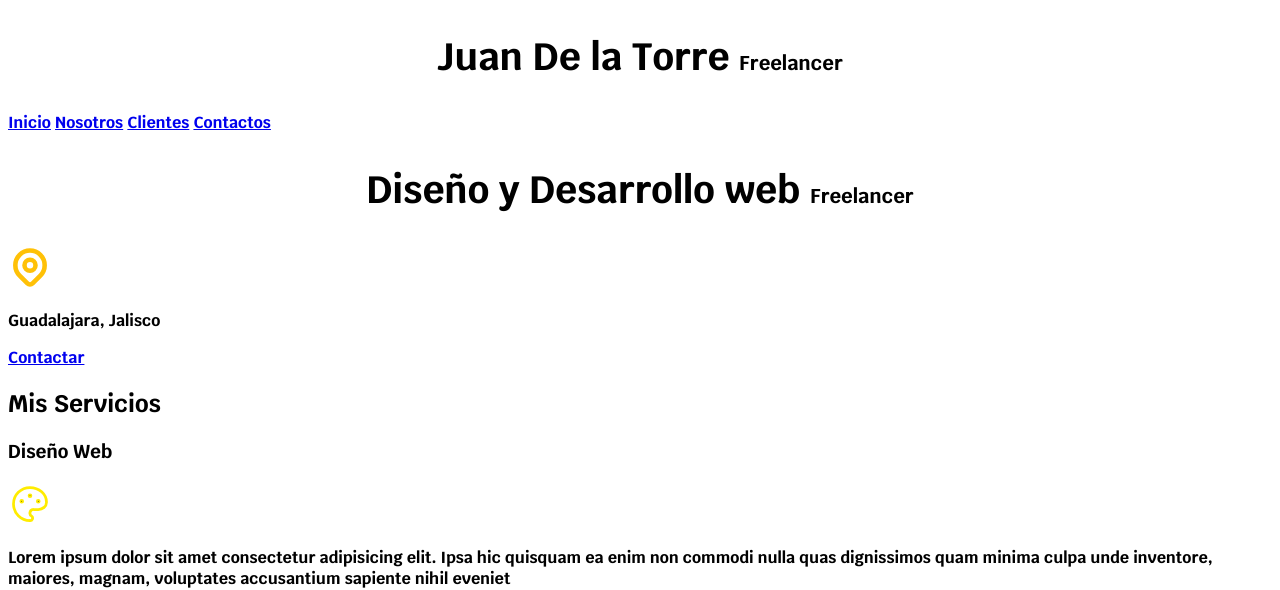
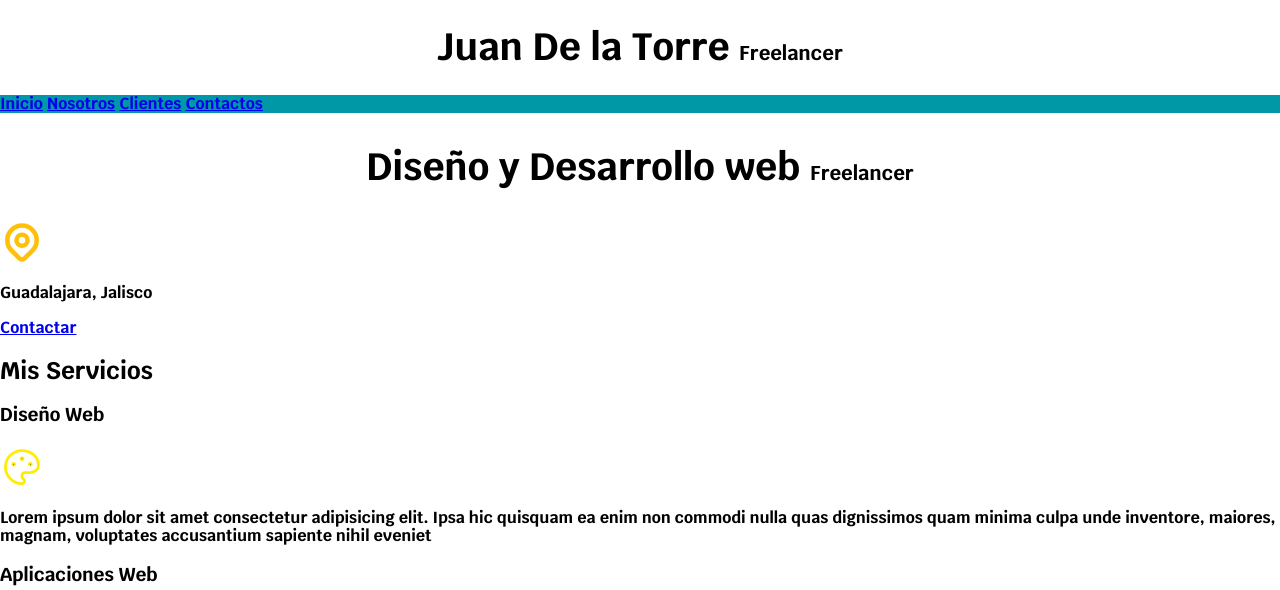
Before and after one commit to camilagarcia36/FreelancerWeb, a plain HTML site: page index.html in a window 1280 px wide. Shown: the top 590 px of the page. Drawn offline with Linux system fonts and the light colour scheme.

Commit message:
Commit con normalize

```diff
--- a/css/styles.css
+++ b/css/styles.css
@@ -32,3 +32,8 @@ id: #id{
 
 font-size: 2rem;
 }
+
+.navegacion-principal{
+    background-color: var(--secundario);
+
+}
--- a/index.html
+++ b/index.html
@@ -5,6 +5,7 @@
     <meta http-equiv="X-UA-Compatible" content="IE=edge" />
     <meta name="viewport" content="width=device-width, initial-scale=1.0" />
     <title>Diseñador Freelancer</title>
+    <link rel="stylesheet" href="css/normalize.css">
     <link rel="preconnect" href="https://fonts.googleapis.com">
 <link rel="preconnect" href="https://fonts.gstatic.com" crossorigin>
 <link href="https://fonts.googleapis.com/css2?family=Krub:wght@700&display=swap" rel="stylesheet">
@@ -19,7 +20,7 @@
 
     </section>
 
-    <nav>
+    <nav class="navegacion-principal">
       <a href="#">Inicio</a>
       <a href="#">Nosotros</a>
       <a href="#">Clientes</a>
```
